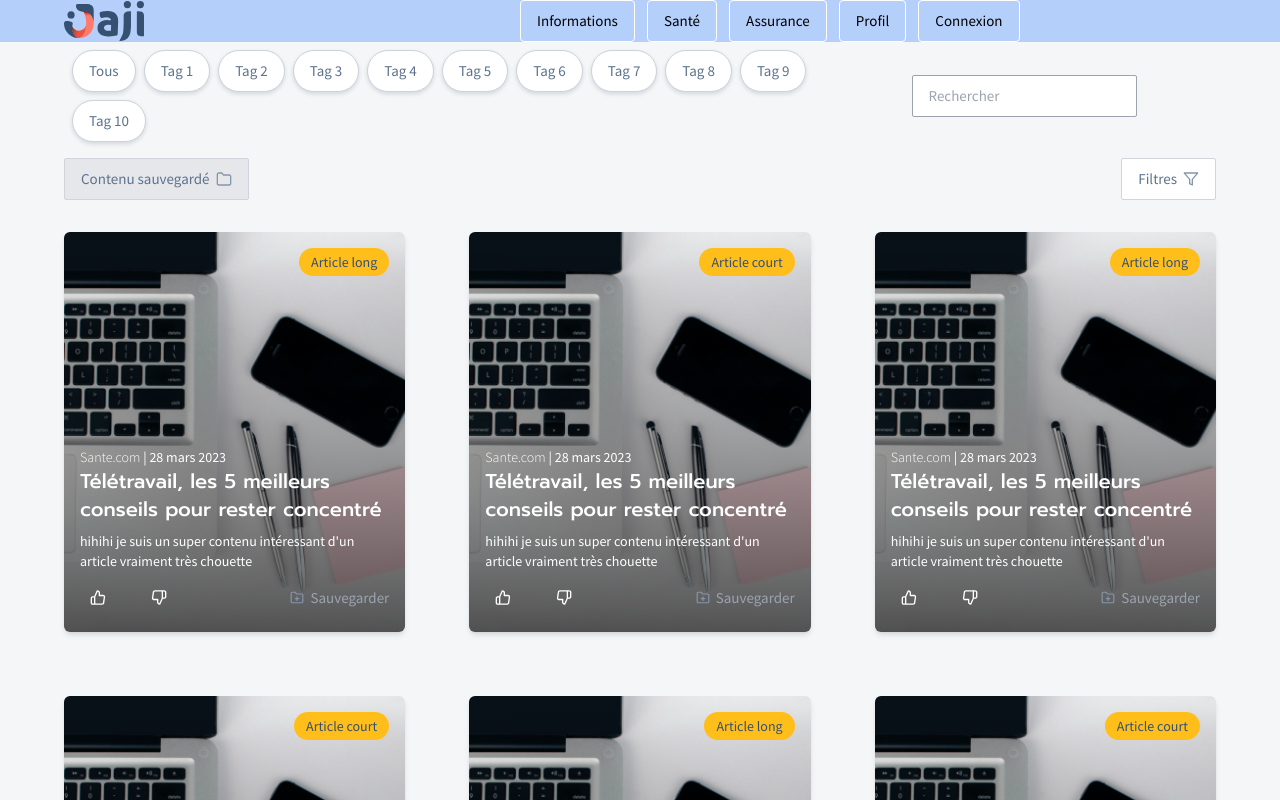
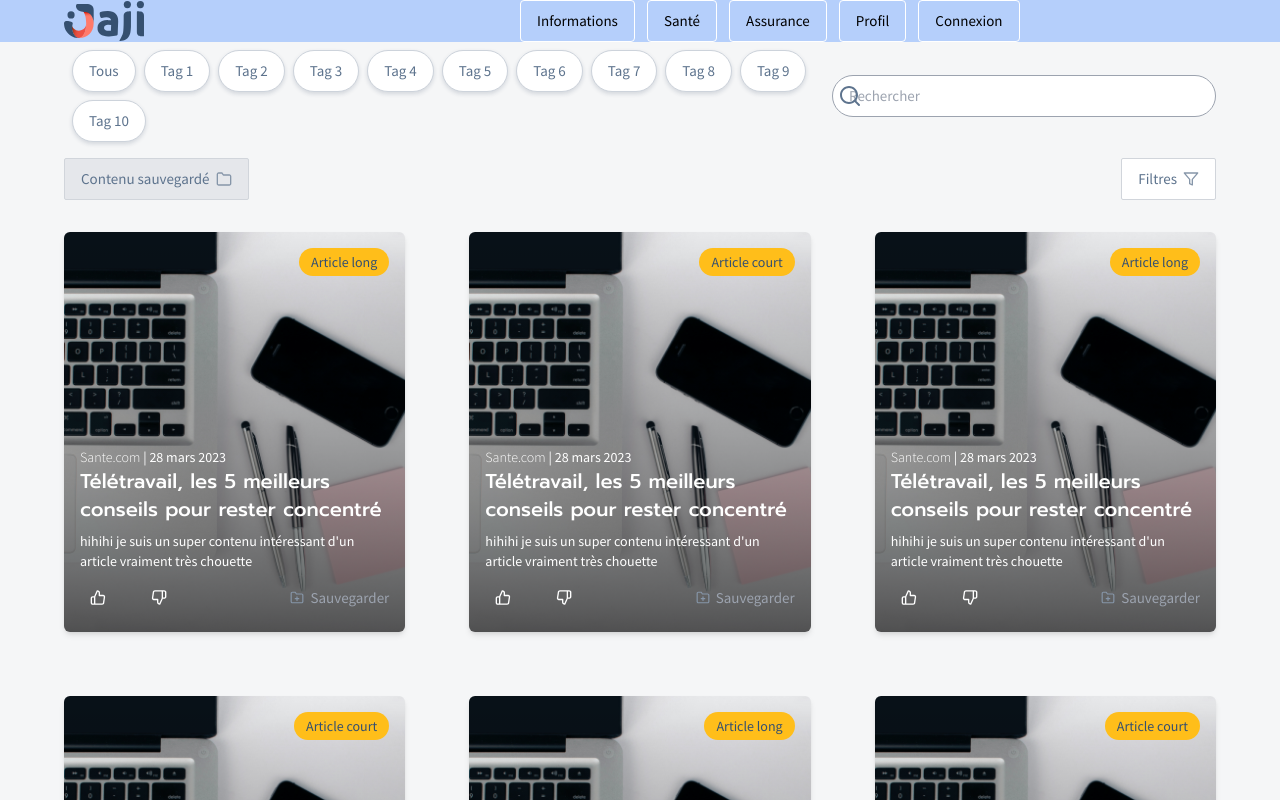
Before and after one commit to AtoLrn/Hackaton, a Vue app in the folder luciole/: page /actualites in a window 1280 px wide. Shown: the top 800 px of the page. Built offline with nearby package versions, Linux system fonts and the light colour scheme.

Commit message:
wip searchbar

```diff
--- a/luciole/src/views/InformationListView.vue
+++ b/luciole/src/views/InformationListView.vue
@@ -3,8 +3,18 @@
   <div class="sm:px-2 md:px-8 lg:px-16">
     <div class="grid grid-cols-12">
       <TagsList :tags="tags" />
-      <div class="col-span-12 sm:col-span-4 flex items-center justify-center">
-        <input type="text" placeholder="Rechercher" class="px-4 py-2 rounded-sm border border-gray-400 focus:outline-none focus:border-transparent">
+      <div class="col-span-12 sm:col-span-4 flex items-center">
+        <input type="text" placeholder="Rechercher" class="w-full px-4 py-2 rounded-3xl border border-gray-400 focus:outline-none">
+        <svg class="absolute left-1.5" width="24" height="24" viewBox="0 0 24 24" fill="none" xmlns="http://www.w3.org/2000/svg">
+          <mask id="mask0_3988_8955" style="mask-type:alpha" maskUnits="userSpaceOnUse" x="2" y="2" width="20" height="20">
+            <path fill-rule="evenodd" clip-rule="evenodd" d="M11 4C7.13401 4 4 7.13401 4 11C4 14.866 7.13401 18 11 18C14.866 18 18 14.866 18 11C18 7.13401 14.866 4 11 4ZM2 11C2 6.02944 6.02944 2 11 2C15.9706 2 20 6.02944 20 11C20 15.9706 15.9706 20 11 20C6.02944 20 2 15.9706 2 11Z" fill="#1F2F42"/>
+            <path fill-rule="evenodd" clip-rule="evenodd" d="M15.9429 15.9429C16.3334 15.5524 16.9666 15.5524 17.3571 15.9429L21.7071 20.2929C22.0977 20.6834 22.0977 21.3166 21.7071 21.7071C21.3166 22.0977 20.6834 22.0977 20.2929 21.7071L15.9429 17.3571C15.5524 16.9666 15.5524 16.3334 15.9429 15.9429Z" fill="#1F2F42"/>
+          </mask>
+          <g mask="url(#mask0_3988_8955)">
+            <rect width="24" height="24" fill="#5D738D"/>
+          </g>
+        </svg>
+
       </div>
     </div>
     <div class="flex justify-between pt-2 pb-8">
```
